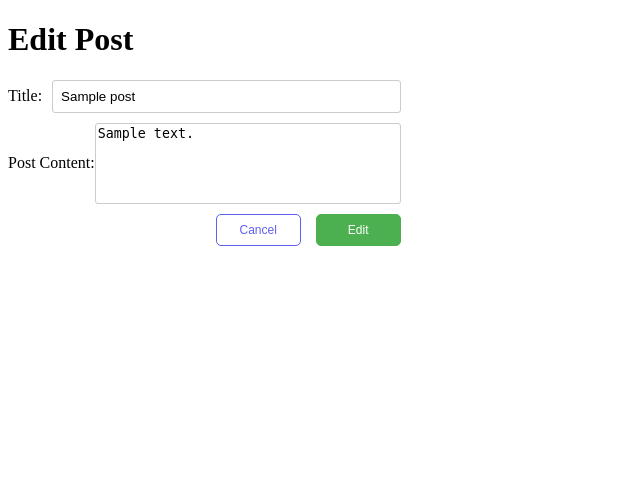
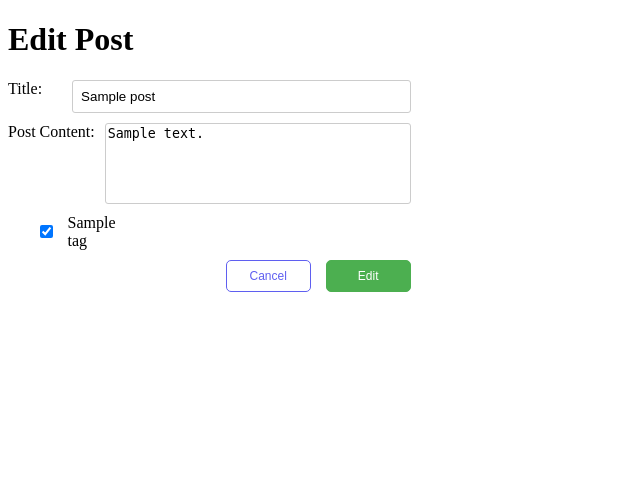
Before and after one commit to brendenGit/SQLAlchemy-Part-1, a Flask app: page /posts/1/edit in a window 1280 px wide. Shown: the top 491 px of the page, without its empty margins (0-640 px from the left). Run offline with Flask 3, Linux system fonts and the light colour scheme; tables that the repository leaves empty hold one stand-in row (values such as "Sample post").

Commit message:
completed all parts

```diff
--- a/app.py
+++ b/app.py
@@ -38,14 +38,15 @@ def add_user():
     """add/create user"""
 
     if request.method == 'GET':
-            return render_template("add_user.html")
+        return render_template("add_user.html")
 
     elif request.method == 'POST':
         first_name = request.form['first_name']
         last_name = request.form['last_name']
         profile_picture = request.form['prof_pic']
 
-        user = User(first_name=first_name, last_name=last_name, profile_picture=profile_picture)
+        user = User(first_name=first_name, last_name=last_name,
+                    profile_picture=profile_picture)
         db.session.add(user)
         db.session.commit()
 
@@ -98,6 +99,7 @@ def edit_user(user_id):
         else:
             return "User not found", 404
 
+
 @app.route("/users/<int:user_id>/delete", methods=['POST'])
 def delete_user(user_id):
     """delete a specific user"""
@@ -112,32 +114,43 @@ def delete_user(user_id):
     else:
         return "User not found", 404
 
+
 @app.route("/users/<int:user_id>/posts/new", methods=['GET', 'POST'])
 def add_post(user_id):
     """add a post"""
 
     if request.method == 'GET':
         user = User.query.get_or_404(user_id)
-        return render_template("add_post.html", user=user)
+        tags = Tag.query.all()
+        return render_template("add_post.html", user=user, tags=tags)
 
     elif request.method == 'POST':
         title = request.form['post_title']
         content = request.form['post_content']
+        tags = request.form.getlist('tags')
 
         post = Post(title=title, content=content, user_id=user_id)
         db.session.add(post)
         db.session.commit()
 
+        for tag in tags:
+            post_tag = PostTag(tag_name=tag, post_id=post.id)
+            db.session.add(post_tag)
+
+        db.session.commit()
+
         return redirect(f"/posts/{post.id}")
+
 
 @app.route("/posts/<int:post_id>")
 def view_post(post_id):
     """view a specific post details"""
 
     post = Post.query.get_or_404(post_id)
+    tags = post.tags
+    print(tags)
 
-    return render_template("post_detail.html", post=post)
-
+    return render_template("post_detail.html", post=post, tags=tags)
 
 
 @app.route("/posts/<int:post_id>/edit", methods=['GET', 'POST'])
@@ -146,11 +159,16 @@ def edit_post(post_id):
 
     if request.method == 'GET':
         post = Post.query.get_or_404(post_id)
-        return render_template("edit_post.html", post=post)
+        associated_tags = post.tags
+        tags = Tag.query.all()
+
+        return render_template("edit_post.html", post=post, tags=tags, associated_tags=associated_tags)
 
     elif request.method == 'POST':
         title = request.form['post_title']
         content = request.form['post_content']
+        tags = request.form.getlist('tags')
+        print(f'tags --------- {tags}')
 
         post = Post.query.get(post_id)
 
@@ -159,11 +177,24 @@ def edit_post(post_id):
             post.content = content
             db.session.commit()
 
+            associated_tags = post.tags
+            for tag in associated_tags:
+                post_tag = PostTag.query.filter_by(
+                    tag_name=tag.tag_name, post_id=post_id).first()
+                if post_tag:
+                    db.session.delete(post_tag)
+
+            db.session.commit()
+            for tag in tags:
+                post_tag = PostTag(tag_name=tag, post_id=post.id)
+                db.session.add(post_tag)
+
+            db.session.commit()
+
             return redirect(f"/posts/{post.id}")
 
         else:
             return "User not found", 404
-
 
 
 @app.route("/posts/<int:post_id>/delete", methods=['POST'])
@@ -195,12 +226,13 @@ def view_tag(tag_name):
     """view a specific tag"""
 
     tag = Tag.query.get_or_404(tag_name)
-    associated_posts = Post.query.join(PostTag).join(Tag).filter(Tag.tag_name == tag.tag_name).all()
+    associated_posts = Post.query.join(PostTag).join(
+        Tag).filter(Tag.tag_name == tag.tag_name).all()
 
     return render_template("view_tag.html", tag=tag, associated_posts=associated_posts)
 
 
-@app.route("/tags/new", methods=['GET','POST'])
+@app.route("/tags/new", methods=['GET', 'POST'])
 def add_tag():
     """add a tag"""
 
@@ -217,7 +249,7 @@ def add_tag():
         return redirect(f"/tags")
 
 
-@app.route("/tags/<tag_name>/edit", methods=['GET','POST'])
+@app.route("/tags/<tag_name>/edit", methods=['GET', 'POST'])
 def edit_tag(tag_name):
     """edit a specific post"""
 
@@ -226,17 +258,22 @@ def edit_tag(tag_name):
         return render_template("edit_tag.html", tag=tag)
 
     elif request.method == 'POST':
-        tag = Tag.query.get(tag_name)
-        tag_name = request.form['tag_name']
+        new_tag_name = request.form['new_tag_name']
 
-        if tag:
-            tag.tag_name = tag_name
+        new_tag = Tag(tag_name=new_tag_name)
+        db.session.add(new_tag)
+        db.session.commit()
+
+        PostTag.query.filter_by(tag_name=tag_name).update({"tag_name": new_tag_name})
+        db.session.commit()
+
+        old_tag = Tag.query.filter_by(tag_name=tag_name).first()
+        if old_tag:
+            db.session.delete(old_tag)
             db.session.commit()
-
-            return redirect(f"/tags/{tag_name}")
-
+            return redirect(f"/tags/{new_tag_name}")
         else:
-            return "User not found", 404
+            return "Tag not found", 404
 
 
 @app.route("/tags/<tag_name>/delete", methods=['POST'])
--- a/static/app.css
+++ b/static/app.css
@@ -43,23 +43,29 @@ a {
 
 .form-row {
     display: flex;
-    justify-content: space-between;
-    align-items: center;
+    justify-content: flex-start;
     margin-bottom: 10px;
-    width: 100%;
+}
+
+.tags-container {
+    display: flex;
+    flex-direction: column;
 }
 
 form input {
     width: 100%;
-    margin-left: 10px;
+    margin-left: 20px;
     padding: 8px;
+}
+
+form label {
+    margin-right:10px;
 }
 
 .buttons-row {
     display: flex;
     justify-content: flex-end;
     align-items: center;
-    margin-top: 10px;
 }
 
 input[type="text"],
@@ -147,3 +153,24 @@ button:hover {
     display: flex;
     flex-direction: row;
 }
+
+
+/*--------------------------------------------*/
+/*--------------------------------------------*/
+/* tags */
+.tags-container {
+    display: flex;
+    flex-direction: row;
+    align-items: center;
+}
+
+.tag {
+    margin-left: 8px;
+    border: solid 1px blueviolet;
+    color: white;
+    background: blueviolet;
+    font-size: .85rem;
+    border-radius: 5px;
+    padding: 2px;
+    font-weight: bold;
+}
--- a/templates/edit_post.html
+++ b/templates/edit_post.html
@@ -12,6 +12,19 @@
       <label for="post_content">Post Content:</label>
       <textarea id="post_content" name="post_content">{{ post.content }}</textarea>
     </div>
+    <div class="form-row">
+      <div class="tags-container">
+        {% for tag in tags %}
+        {% if tag in associated_tags %}
+        <input type="checkbox" id="{{tag.tag_name}}" name="tags" value="{{tag.tag_name}}" checked>
+        <label for="{{tag.tag_name}}">{{tag.tag_name}}</label>
+        {% else %}
+        <input type="checkbox" id="{{tag.tag_name}}" name="tags" value="{{tag.tag_name}}">
+        <label for="{{tag.tag_name}}">{{tag.tag_name}}</label>
+        {% endif %}
+        {% endfor %}
+      </div>
+    </div>
     <div class="form-row buttons-row">
       <button type="submit" name="action" value="cancel" class="default-btn cancel">Cancel</button>
       <button type="submit" name="action" value="save" class="default-btn">Edit</button>
--- a/templates/edit_tag.html
+++ b/templates/edit_tag.html
@@ -5,8 +5,8 @@
 <div class="form-container">
     <form method="POST" id="form">
         <div class="form-row">
-            <label for="tag_name">Name:</label>
-            <input type="text" id="tag_name" name="tag_name" value="{{ tag.tag_name }}"">
+            <label for="new_tag_name">Name:</label>
+            <input type="text" id="new_tag_name" name="new_tag_name" value="{{ tag.tag_name }}">
         </div>
         <div class="form-row buttons-row">
             <button class="default-btn cancel" id="cancelButton">Cancel</button>
--- a/templates/post_detail.html
+++ b/templates/post_detail.html
@@ -5,6 +5,12 @@
     <h1>{{ post.title }}</h1>
     <p>{{ post.content }}</p>
     <p><i>By {{ post.user.first_name }} {{ post.user.last_name }}</i></p>
+    <div class="tags-container">
+        <p><b>Tags:</b></p>
+        {% for tag in tags %}
+        <p class="tag">{{ tag.tag_name }}</p>
+        {% endfor %}
+    </div>
     <div class="buttons-row">
         <a href="/users"><button class="default-btn home" id="homeButton">Home</button></a>
         <a href="/posts/{{ post.id }}/edit"><button class="default-btn edit" id="editButton">Edit</button></a>
```
Also changed, not shown: models.py (+4 -4 lines), templates/add_post.html (+10 -2 lines), seed.py (line endings or trailing spaces). Lines whose indentation alone changed are shown as unchanged.
